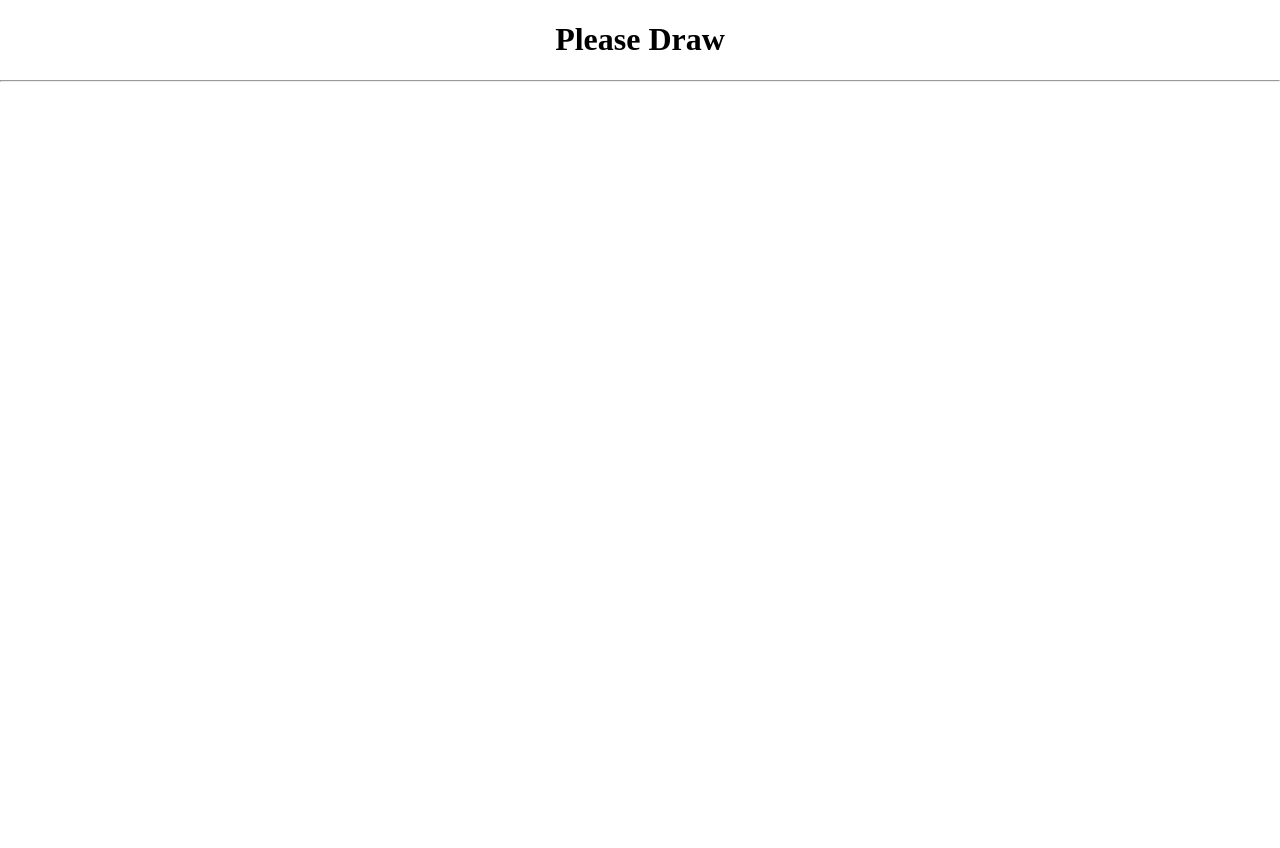
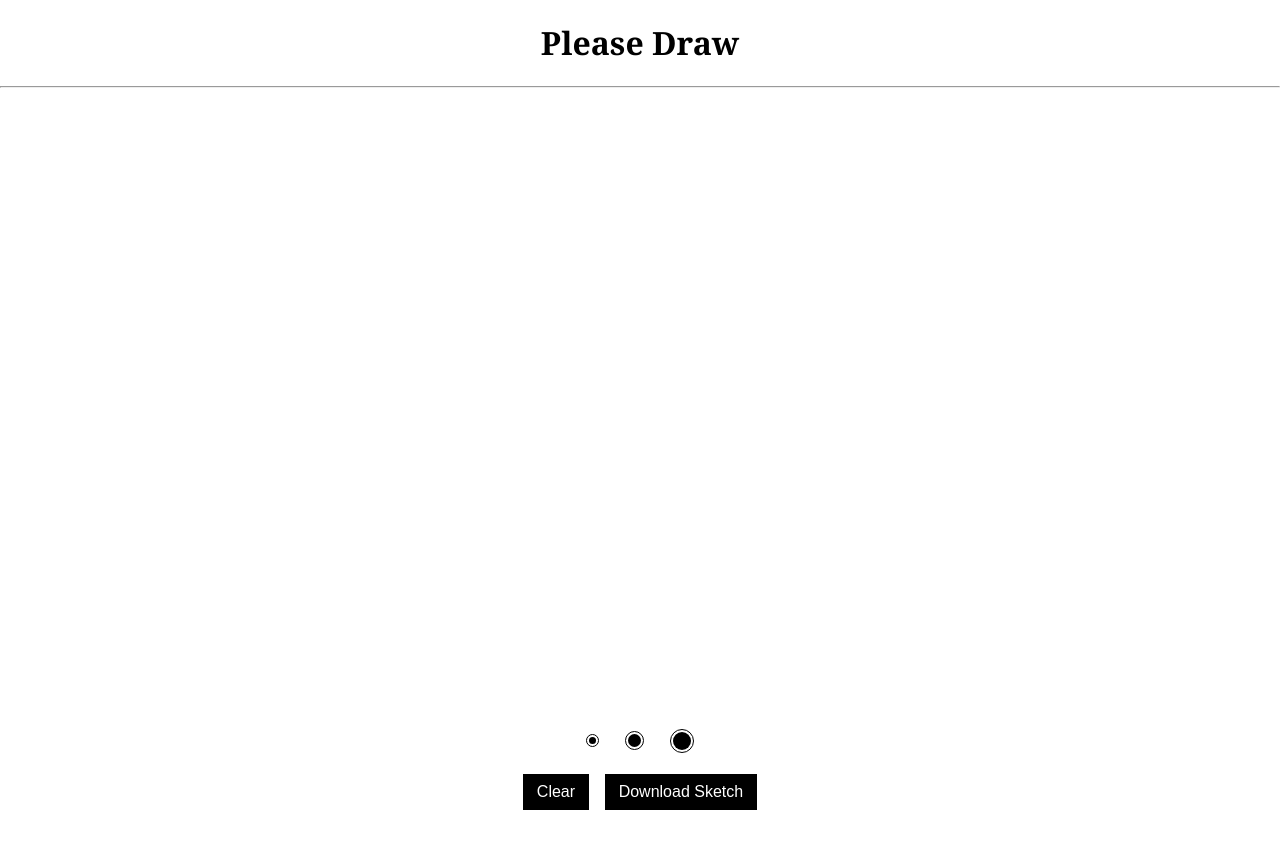
Before and after one commit to iprakritip/html-canvas, a plain HTML site: page index.html in a window 1280 px wide. After the commit the page ends 810 px from the top, so only its background shows below. Drawn offline with Linux system fonts and the light colour scheme.

Commit message:
add clear functionality

```diff
--- a/index.css
+++ b/index.css
@@ -1,6 +1,74 @@
-html, body {
+html,
+body {
     margin: 0;
-  }
-  h1{
+    font-family: Cambria, Cochin, Georgia, Times, 'Times New Roman', serif;
+}
+
+h1 {
     text-align: center;
-  }
+}
+
+/* canvas {
+    border: 1px solid red;
+} */
+
+.bottom {
+    display: flex;
+    flex-direction: column;
+    justify-content: center;
+    align-items: center;
+}
+
+.brushSize {
+    display: flex;
+    flex-direction: row;
+    justify-content: center;
+    align-items: center;
+    margin: 1rem 0 1.5rem;
+    gap: 2rem;
+}
+
+
+.outline {
+    outline: 1px solid #000;
+    outline-offset: 2px;
+}
+
+.brushSize>* {
+    border-radius: 50%;
+    background: #000;
+    cursor: pointer;
+}
+
+.small {
+    height: 7px;
+    width: 7px;
+
+}
+
+.medium {
+    height: 13px;
+    width: 13px;
+}
+
+.large {
+    height: 18px;
+    width: 18px;
+}
+.buttons{
+    display: flex;
+    gap: 1rem;
+}
+button {
+    padding: 0.5rem 0.8rem;
+    color: #fff;
+    background-color: #000;
+    border: 1px solid #000;
+    font-size: 1rem;
+    cursor: pointer;
+}
+
+button:hover {
+    background-color: #fff;
+    color: #000;
+}
--- a/index.html
+++ b/index.html
@@ -1,16 +1,37 @@
 <!DOCTYPE html>
 <html lang="en">
+
 <head>
   <meta charset="UTF-8">
   <title>HTML5 Canvas</title>
   <link rel="icon" href="https://fav.farm/🔥" />
   <link rel="stylesheet" href="index.css">
 </head>
+
 <body>
   <h1>Please Draw</h1>
   <hr>
-<canvas id="draw" width="800" height="800"></canvas>
+  <canvas id="draw" width="800" height="800"></canvas>
+  <div class="bottom">
+    <div class="brushSize">
+      <div class="small outline">
 
-<script src="index.js"></script>
+      </div>
+      <div class="medium outline">
+
+      </div>
+      <div class="large outline">
+
+      </div>
+    </div>
+    <div class="buttons">
+      <a href="index.html"><button class="clear">Clear</button></a>
+
+      <button class="btn">Download Sketch</button>
+    </div>
+
+  </div>
+  <script src="index.js"></script>
 </body>
+
 </html>
--- a/index.js
+++ b/index.js
@@ -1,20 +1,61 @@
 const canvas = document.querySelector("#draw");
+const small = document.querySelector(".small");
+const medium = document.querySelector(".medium");
+const large = document.querySelector(".large");
+// const clear = document.querySelector(".clear")
+
 const context = canvas.getContext("2d");
-canvas.width = window.innerWidth;
-canvas.height = window.innerHeight;
+
+innerHeight = window.innerHeight / 1.3;
+innerWidth = window.innerWidth;
+canvas.width = innerWidth;
+canvas.height = innerHeight;
 context.strokeStyle = "#BADA55";
 context.lineJoin = "round";
 context.lineCap = "round";
-context.lineWidth = 50;
+// context.lineWidth = 50;
 context.globalCompositeOperation = "multiply";
 
 let isDrawing = false;
 let lastX = 0;
 let lastY = 0;
 let hue = 0;
-let direction = true;
+// let direction = true;
+
+let isSmall = false;
+let isMedium = true;
+let isLarge = false;
+
+small.addEventListener("click", () => {
+    isSmall = true;
+    isMedium = false;
+    isLarge = false;
+    console.log(isSmall);
+})
+medium.addEventListener("click", () => {
+    isMedium = true;
+    isLarge = false;
+    isSmall = false;
+})
+large.addEventListener("click", () => {
+    isLarge = true;
+    isMedium = false;
+    isSmall = false;
+})
+
+function handleLineWidth() {
+    if (isSmall) {
+        context.lineWidth = 20;
+        console.log("small");
+    } else if (isMedium) {
+        context.lineWidth = 40;
+    } else {
+        context.lineWidth = 80;
+    }
+}
 
 function draw(e) {
+    handleLineWidth();
     if (!isDrawing) return;//to stop the function from running if mouse isnt down
     context.strokeStyle = `hsl(${hue}, 80%, 50%)`;
     context.beginPath();
@@ -28,16 +69,14 @@ function draw(e) {
     if (hue >= 360) {
         hue = 0;
     }
-    if (context.lineWidth >= 100 || context.lineWidth <= 1) {
-        direction = !direction;
-    }
-    if (direction) {
-        context.lineWidth++;
-    }else{
-        context.lineWidth--;
-    }
-    // context.lineWidth++;
-
+    // if (context.lineWidth >= 100 || context.lineWidth <= 1) {
+    //     direction = !direction;
+    // }
+    // if (direction) {
+    //     context.lineWidth++;
+    // }else{
+    //     context.lineWidth--;
+    // }
 }
 canvas.addEventListener("mousedown", (e) => {
     isDrawing = true;
```
